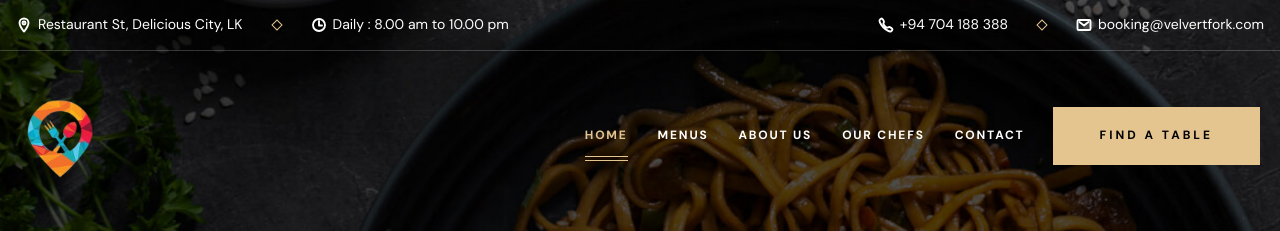
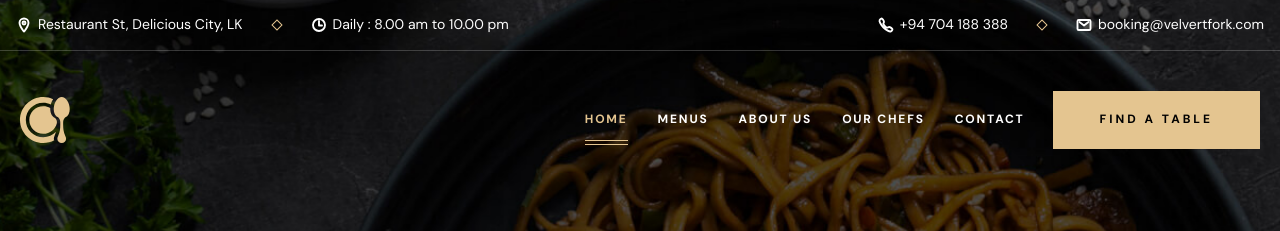
Before and after one commit to webdevpathiraja/Velvet-Fork-Restaurant-Website, a plain HTML site: page index.html in a window 1280 px wide. Shown: the top 231 px of the page. Drawn offline with nearby package versions, Linux system fonts and the light colour scheme; a web font is replaced by a local one.

Commit message:
final commit

```diff
--- a/index.html
+++ b/index.html
@@ -114,7 +114,7 @@
     <div class="container">
 
       <a href="#" class="logo">
-        <img src="./assets/images/logo.png" width="80" height="50" alt="velvertfork - Home">
+        <img src="./assets/images/favicon.svg" width="50" height="50" alt="velvertfork - Home">
       </a>
 
       <nav class="navbar" data-navbar>
@@ -124,7 +124,7 @@
         </button>
 
         <a href="#" class="logo">
-          <img src="./assets/images/logo.png" width="160" height="50" alt="velvertfork - Home">
+          <img src="./assets/images/favicon.svg" width="160" height="50" alt="velvertfork - Home">
         </a>
 
         <ul class="navbar-list">
@@ -435,7 +435,7 @@
 
             <p class="label-2 section-subtitle" id="about-label">Our Story</p>
 
-            <h2 class="headline-1 section-title">Every Fla vor Tells a Story</h2>
+            <h2 class="headline-1 section-title">Every Flavor Tells a Story</h2>
 
             <p class="section-text">
               Lorem Ipsum is simply dummy text of the printingand typesetting industry lorem Ipsum has been the
@@ -1087,7 +1087,7 @@
         <div class="footer-brand has-before has-after">
 
           <a href="#" class="logo">
-            <img src="./assets/images/logo.png" width="160" height="70" loading="lazy" alt="velvertfork home">
+            <img src="./assets/images/favicon.svg" width="160" height="70" loading="lazy" alt="velvertfork home">
           </a>
 
           <address class="body-4">
```
Also changed, not shown: assets/images/favicon.svg (added).
